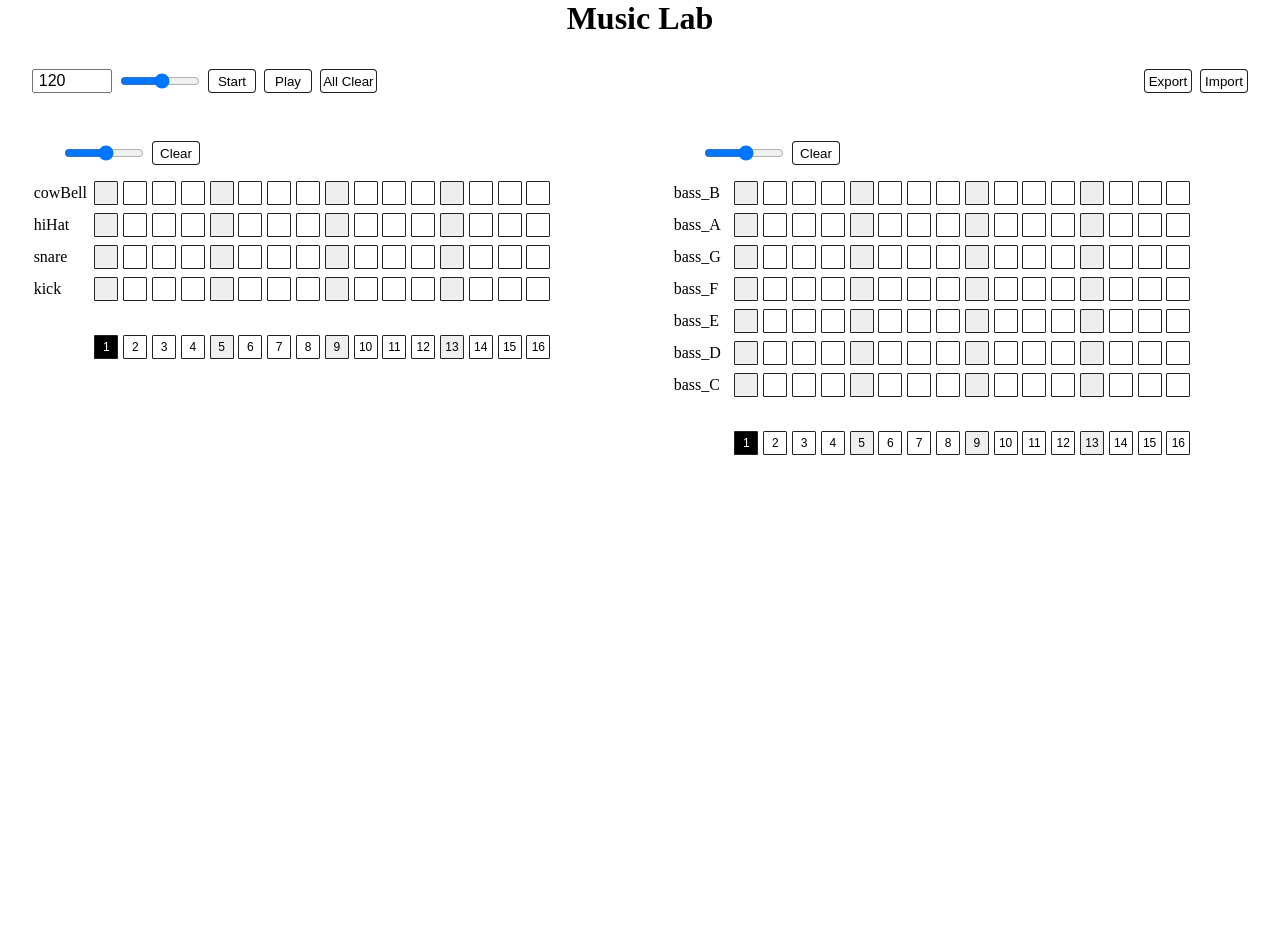
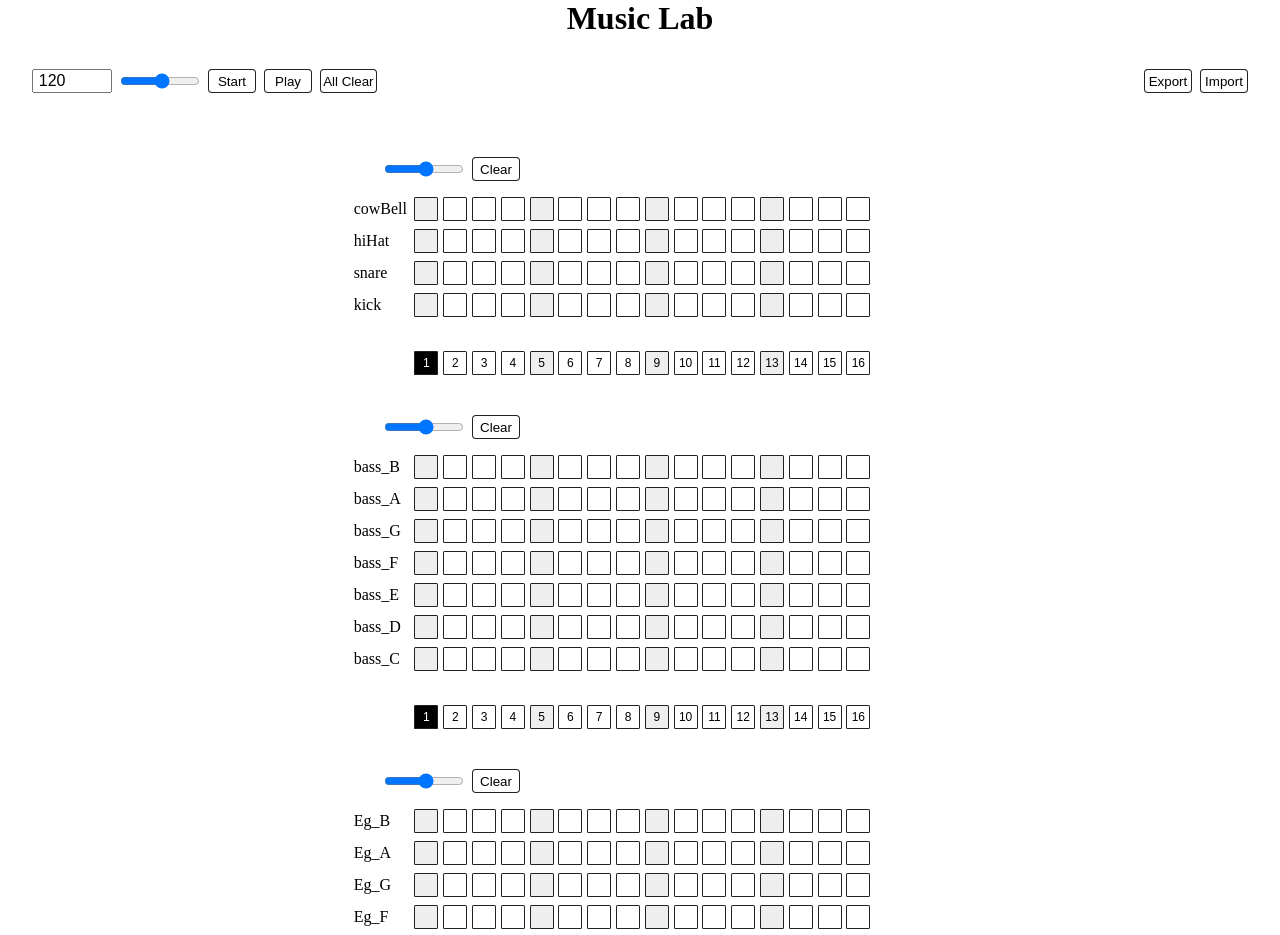
Before and after one commit to samuel5721/drumMarchine, a React (Create React App) app: page / in a window 1280 px wide. Shown: the top 935 px of the page. Before the commit the page ends 800 px from the top, so only its background shows below. Built offline with nearby package versions, Linux system fonts and the light colour scheme.

Commit message:
feat: Electric Guitar Row

```diff
--- a/src/App.js
+++ b/src/App.js
@@ -10,6 +10,7 @@ import {
   instruments,
   instrumentDrumOrder,
   instrumentBassOrder,
+  instrumentElectricGuitarOrder,
 } from "./data/instruments";
 import styled from "styled-components";
 import SimpleInstrumentRow from "./components/SimpleInstrumentRow";
@@ -38,6 +39,17 @@ function App() {
         });
       });
       return instrumentScore;
+    }),
+    [instrumentTypes.ELECTRIC_GUITAR]: Array.from({ length: NOTE_NUM }, () => {
+      const instrumentScore = {};
+      instrumentElectricGuitarOrder.forEach((ins) => {
+        instrumentScore[ins] = Array(NOTE_NUM).fill({
+          on: false,
+          isSharp: false,
+          groupId: 0
+        });
+      });
+      return instrumentScore;
     })
   };
   const score = useRef(initialScore);
@@ -46,11 +58,13 @@ function App() {
   // 각 악기 세트별 현재 세트 관리
   const currentSet = useRef({
     [instrumentTypes.DRUM]: 0,
-    [instrumentTypes.BASS]: 0
+    [instrumentTypes.BASS]: 0,
+    [instrumentTypes.ELECTRIC_GUITAR]: 0
   });
   const [seeingCurrentSet, setSeeingCurrentSet] = useState({
     [instrumentTypes.DRUM]: 0,
-    [instrumentTypes.BASS]: 0
+    [instrumentTypes.BASS]: 0,
+    [instrumentTypes.ELECTRIC_GUITAR]: 0
   });
 
   // 시퀀서 훅
@@ -173,7 +187,14 @@ function App() {
 
   // 베이스 음 구간 지정 함수
   const setBassNoteRange = (instrument, startIdx, endIdx, removeGroupId = null) => {
-    const instrumentType = instrumentTypes.BASS;
+    const instrumentType = instrumentBassOrder.includes(instrument)
+      ? instrumentTypes.BASS
+      : instrumentElectricGuitarOrder.includes(instrument)
+        ? instrumentTypes.ELECTRIC_GUITAR
+        : null;
+
+    if (!instrumentType) return;
+
     const updatedScoreSet = { ...score.current[instrumentType][currentSet.current[instrumentType]] };
     const row = updatedScoreSet[instrument];
     if (removeGroupId) {
@@ -267,89 +288,61 @@ function App() {
         />
       </HeaderBox>
       <BodyBox>
-        <LeftSide>
+        {Object.entries(instrumentTypes).map(([key, type]) => (
           <LineWrapper
-            onClick={() => setFocusedInstrumentType(instrumentTypes.DRUM)}
-            isFocused={focusedInstrumentType === instrumentTypes.DRUM}
+            key={type}
+            onClick={() => setFocusedInstrumentType(type)}
+            isFocused={focusedInstrumentType === type}
           >
             <Controls
               bpmInput={bpmInput}
               handleBpmChange={handleBpmChange}
-              volume={volumes[instrumentTypes.DRUM]}
+              volume={volumes[type]}
               changeVolume={changeVolume}
               initializeAudio={initializeAudio}
               isPlaying={isPlaying}
               start={startSequencer}
               stop={stopSequencer}
               clearScore={clearScore}
-              instrumentType={instrumentTypes.DRUM}
+              instrumentType={type}
             />
-            {instrumentDrumOrder.map((ins) => (
+            {type === instrumentTypes.DRUM ? (
+              instrumentDrumOrder.map((ins) => (
                 <SimpleInstrumentRow
                   key={ins}
                   instrumentName={ins}
-                rowScore={seeingScore[instrumentTypes.DRUM][seeingCurrentSet[instrumentTypes.DRUM]][ins]}
+                  rowScore={seeingScore[type][seeingCurrentSet[type]][ins]}
                   onToggleNote={toggleNote}
                   isMouseDown={isMouseDown}
                 />
-            ))}
-            <br />
-            <SequenceRow
-              sequanceName={instrumentTypes.DRUM}
-              seeingCurrentSet={seeingCurrentSet[instrumentTypes.DRUM]}
-              currentNote={currentNote}
-              isPlaying={isPlaying}
-              setSeeingCurrentSet={(newSet) => {
-                currentSet.current[instrumentTypes.DRUM] = newSet;
-                setSeeingCurrentSet({ ...currentSet.current });
-              }}
-              score={score.current[instrumentTypes.DRUM]}
-              currentSet={currentSet.current[instrumentTypes.DRUM]}
-            />
-          </LineWrapper>
-        </LeftSide>
-        <RightSide>
-          <LineWrapper
-            onClick={() => setFocusedInstrumentType(instrumentTypes.BASS)}
-            isFocused={focusedInstrumentType === instrumentTypes.BASS}
-          >
-            <Controls
-              bpmInput={bpmInput}
-              handleBpmChange={handleBpmChange}
-              volume={volumes[instrumentTypes.BASS]}
-              changeVolume={changeVolume}
-              initializeAudio={initializeAudio}
-              isPlaying={isPlaying}
-              start={startSequencer}
-              stop={stopSequencer}
-              clearScore={clearScore}
-              instrumentType={instrumentTypes.BASS}
-            />
-            {instrumentBassOrder.map((ins) => (
+              ))
+            ) : (
+              (type === instrumentTypes.BASS ? instrumentBassOrder : instrumentElectricGuitarOrder).map((ins) => (
                 <BaseInstrumentRow
                   key={ins}
                   instrumentName={ins}
-                rowScore={seeingScore[instrumentTypes.BASS][seeingCurrentSet[instrumentTypes.BASS]][ins]}
+                  rowScore={seeingScore[type][seeingCurrentSet[type]][ins]}
                   dragInfo={dragInfo}
                   setDragInfo={setDragInfo}
                   setNoteRange={setBassNoteRange}
                 />
-            ))}
+              ))
+            )}
             <br />
             <SequenceRow
-              sequanceName={instrumentTypes.BASS}
-              seeingCurrentSet={seeingCurrentSet[instrumentTypes.BASS]}
+              sequanceName={type}
+              seeingCurrentSet={seeingCurrentSet[type]}
               currentNote={currentNote}
               isPlaying={isPlaying}
               setSeeingCurrentSet={(newSet) => {
-                currentSet.current[instrumentTypes.BASS] = newSet;
+                currentSet.current[type] = newSet;
                 setSeeingCurrentSet({ ...currentSet.current });
               }}
-              score={score.current[instrumentTypes.BASS]}
-              currentSet={currentSet.current[instrumentTypes.BASS]}
+              score={score.current[type]}
+              currentSet={currentSet.current[type]}
             />
           </LineWrapper>
-        </RightSide>
+        ))}
       </BodyBox>
     </Wrapper>
   );
@@ -373,7 +366,10 @@ const HeaderBox = styled.div`
 const BodyBox = styled.div`
   width: 100%;
   display: flex;
-  justify-content: space-around;
+  flex-wrap: wrap;
+  justify-content: center;
+  gap: 1rem;
+  padding: 1rem;
 `;
 
 const LeftSide = styled.div`
--- a/src/data/instruments.js
+++ b/src/data/instruments.js
@@ -6,6 +6,7 @@ import cowBell from "../assets/sound/drum_cowBell.mp3";
 export const instrumentTypes = {
   DRUM: "drum",
   BASS: "bass",
+  ELECTRIC_GUITAR: "electric Guitar",
 };
 
 export const instruments = {
@@ -27,3 +28,13 @@ export const instrumentBassOrder = [
   "bass_D",
   "bass_C",
 ];
+
+export const instrumentElectricGuitarOrder = [
+  "Eg_B",
+  "Eg_A",
+  "Eg_G",
+  "Eg_F",
+  "Eg_E",
+  "Eg_D",
+  "Eg_C",
+]
--- a/src/hooks/useAudioEngine.js
+++ b/src/hooks/useAudioEngine.js
@@ -10,6 +10,7 @@ export default function useAudioEngine() {
   const volumes = useRef({
     [instrumentTypes.DRUM]: 0.5,
     [instrumentTypes.BASS]: 0.5,
+    [instrumentTypes.ELECTRIC_GUITAR]: 0.5,
     master: 0.5
   });
   const audioBuffer = useRef(
@@ -29,10 +30,11 @@ export default function useAudioEngine() {
       masterGainNode.current.gain.value = volumes.current.master;
 
       // Drum과 Bass 세트별로 GainNode 생성
-      Object.values(instrumentTypes).forEach(type => {
+      Object.entries(instrumentTypes).forEach(([key, type]) => {
         gainNodes.current[type] = localAudioContext.createGain();
         gainNodes.current[type].connect(masterGainNode.current);
-        gainNodes.current[type].gain.value = volumes.current[type] * 2;
+        const volume = volumes.current[type] || 0.5;
+        gainNodes.current[type].gain.setValueAtTime(volume * 2, localAudioContext.currentTime);
       });
 
       await localAudioContext.resume();
@@ -62,14 +64,19 @@ export default function useAudioEngine() {
           source.start();
         } else {
           const [type, note] = instrumentName.split("_");
-          switch (type) {
-            // base는 오실레이터로 구현함
-            case instrumentTypes.BASS:
+          let oscType = '';
+          switch(type) {
+            case instrumentTypes.BASS: oscType = 'sine'; break;
+            case instrumentTypes.ELECTRIC_GUITAR: oscType = 'triangle'; break;
+            default: console.error('Invalid instrument type:', type); break;
+          }
+
+
           const freq = frequencyMap[note] || 65.41;
           const osc = audioContext.createOscillator();
           const gain = audioContext.createGain();
 
-              osc.type = "sine";
+          osc.type = oscType;
           osc.frequency.value = freq;
           osc.connect(gain).connect(gainNodes.current[instrumentTypes.BASS]);
 
@@ -93,11 +100,6 @@ export default function useAudioEngine() {
           );
 
           osc.stop(audioContext.currentTime + sustainTime);
-              break;
-
-            default:
-              console.error("Invalid instrument name");
-          }
         }
       }
     },
--- a/src/hooks/useSequencer.js
+++ b/src/hooks/useSequencer.js
@@ -19,12 +19,14 @@ export default function useSequencer({ score, currentSet, playSound }) {
 
       // 각 악기 세트별로 현재 세트의 노트를 재생
       Object.values(instrumentTypes).forEach(type => {
-        const currentScore = score.current[type][currentSet.current[type]];
+        const currentScore = score.current?.[type]?.[currentSet.current?.[type]];
+        if (!currentScore) return;
+
         for (const ins in currentScore) {
           const note = currentScore[ins][tickCount % NOTE_NUM];
           if (type === instrumentTypes.DRUM && note) {
             playSound(ins);
-          } else if (type === instrumentTypes.BASS && note.on && note.groupId !== 0) {
+          } else if (type === instrumentTypes.BASS && note?.on && note?.groupId !== 0) {
             // 연속된 groupId의 첫 인덱스에서만 playSound 호출
             const prevIdx = (tickCount - 1 + NOTE_NUM) % NOTE_NUM;
             const prevNote = currentScore[ins][prevIdx];
@@ -36,7 +38,7 @@ export default function useSequencer({ score, currentSet, playSound }) {
                 const nextNote = currentScore[ins][nextIdx];
                 if (nextNote.on && nextNote.groupId === note.groupId) {
                   sustainStep++;
-            } else {
+                } else {
                   break;
                 }
               }
```
Lines whose indentation alone changed are shown as unchanged.
